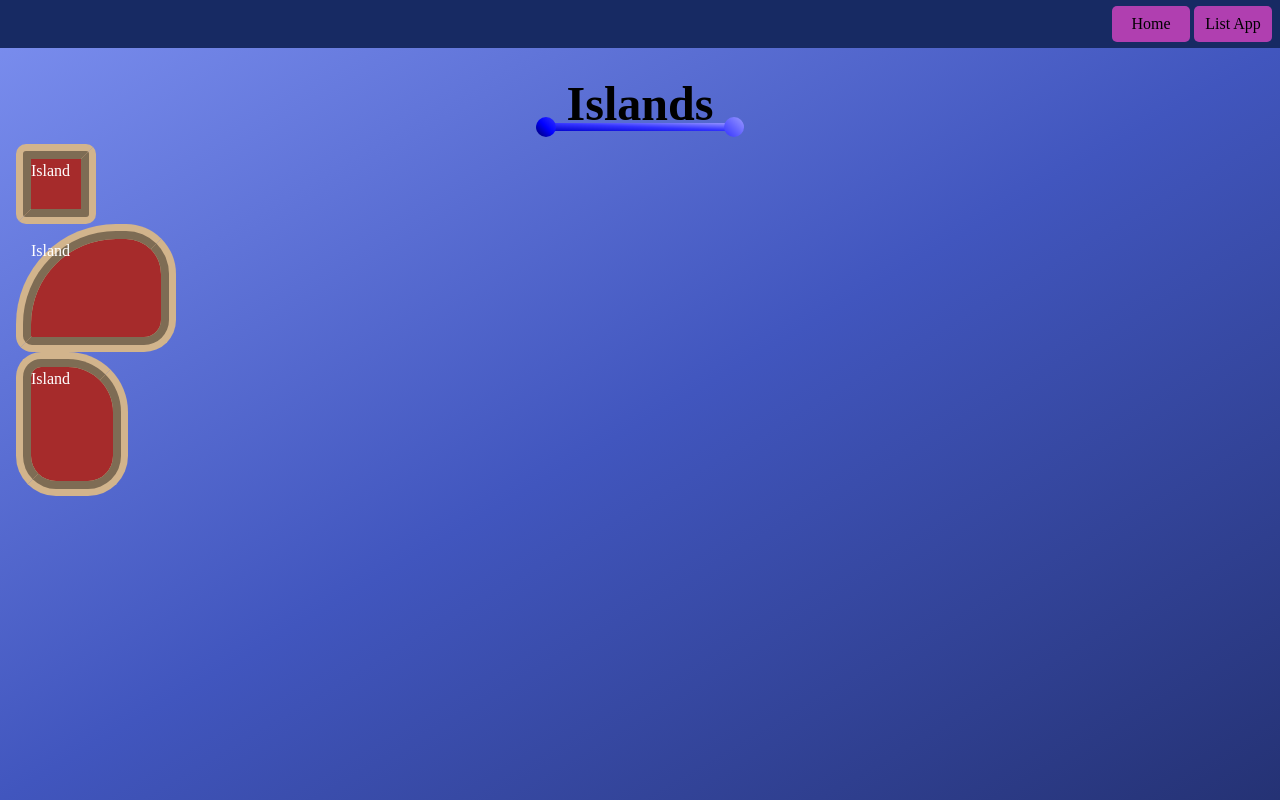
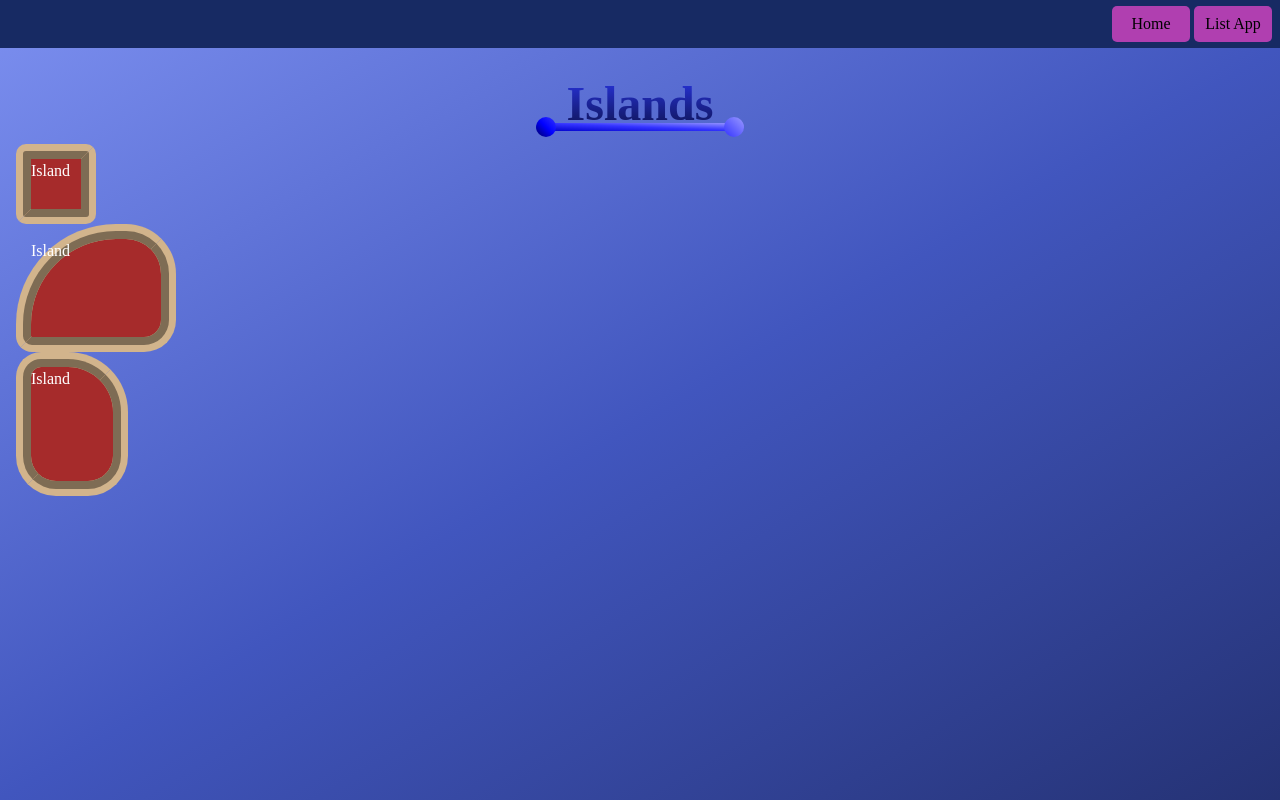
Before and after one commit to franco-ortega/workshop, a Next.js app: page /islands in a window 1280 px wide. Built offline with nearby package versions, Linux system fonts and the light colour scheme.

Commit message:
add gradient to Island title

```diff
--- a/app/islands/page.module.css
+++ b/app/islands/page.module.css
@@ -5,7 +5,6 @@
 }
 
 .header {
-	/* background-color: hsl(210, 64%, 61%); */
 	min-width: fit-content;
 	max-width: 10rem;
 	margin-block: 1rem;
@@ -21,9 +20,36 @@
 	margin: auto;
 	width: fit-content;
 
+	color: hsl(236, 70%, 24%);
 	font-size: 3rem;
 	line-height: 1;
+
+	background: linear-gradient(
+		to top,
+		hsl(236, 70%, 20%),
+		hsl(236, 70%, 30%),
+		hsl(236, 70%, 40%),
+		hsl(236, 70%, 50%)
+	);
+	-webkit-background-clip: text;
+	background-clip: text;
+	color: transparent;
 }
+
+/* .title:hover {
+	background: linear-gradient(
+		to top,
+		hsl(236, 70%, 30%),
+		hsl(236, 70%, 40%),
+		hsl(236, 70%, 50%),
+		hsl(236, 70%, 60%)
+	);
+	-webkit-background-clip: text;
+	background-clip: text;
+	color: transparent;
+
+	transition: all 100ms;
+} */
 
 .lineWrapper {
 	width: 13rem;
```
